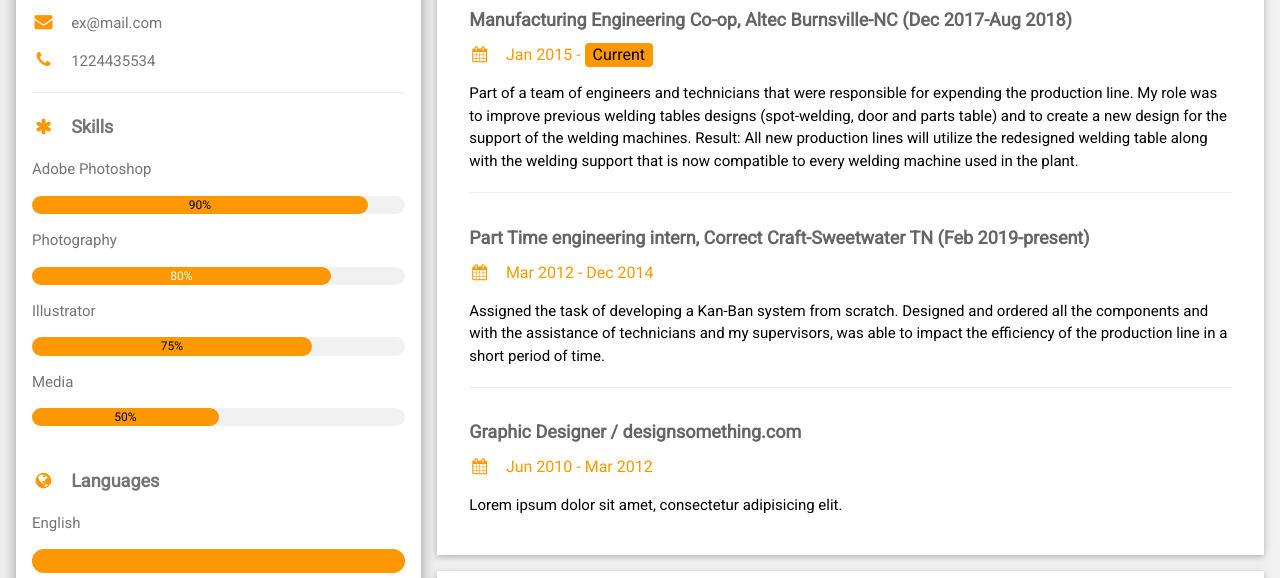
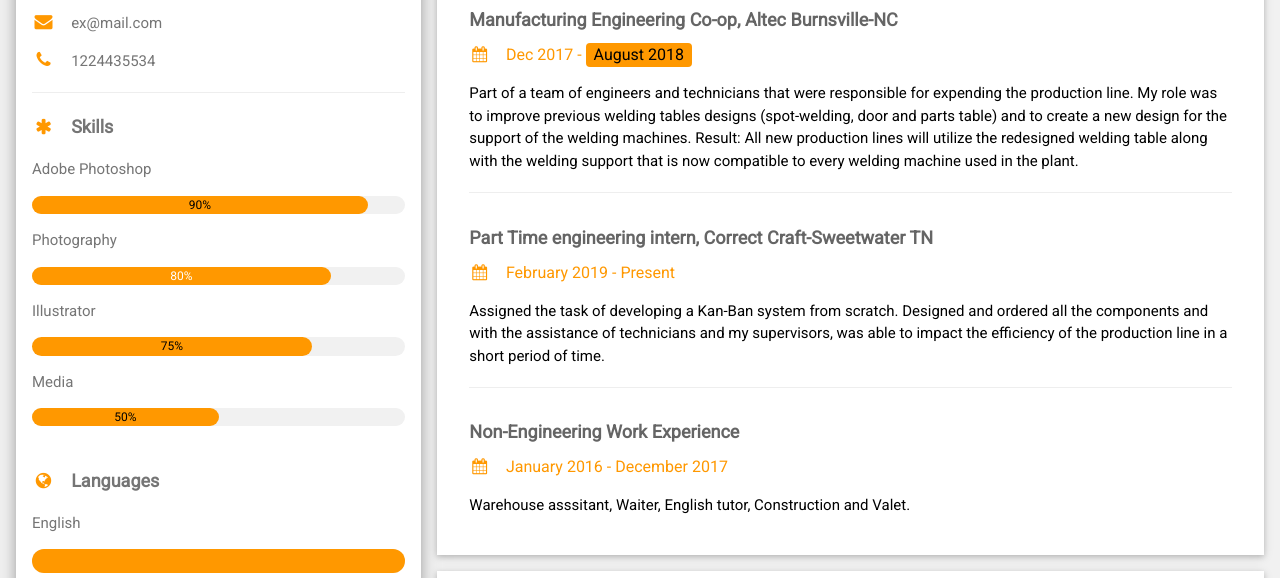
Before and after one commit to etomazel/etomazel.github.io, a plain HTML site: page index.html in a window 1280 px wide. Shown: the part 117-695 px from the top of the page. Drawn offline with nearby package versions, Linux system fonts and the light colour scheme.

Commit message:
Update index.html

```diff
--- a/index.html
+++ b/index.html
@@ -95,9 +95,9 @@
                             class="fa fa-suitcase fa-fw w3-margin-right w3-xxlarge w3-text-orange"></i>Work Experience
                     </h2>
                     <div class="w3-container">
-                        <h5 class="w3-opacity"><b>Manufacturing Engineering Co-op, Altec Burnsville-NC (Dec 2017-Aug 2018) </b></h5>
-                        <h6 class="w3-text-orange"><i class="fa fa-calendar fa-fw w3-margin-right"></i>Jan 2015 - <span
-                                class="w3-tag w3-orange w3-round">Current</span></h6>
+                        <h5 class="w3-opacity"><b>Manufacturing Engineering Co-op, Altec Burnsville-NC </b></h5>
+                        <h6 class="w3-text-orange"><i class="fa fa-calendar fa-fw w3-margin-right"></i>Dec 2017 - <span
+                                class="w3-tag w3-orange w3-round">August 2018</span></h6>
                         <p>Part of a team of engineers and technicians that were responsible for expending the production line.
                            My role was to improve previous welding tables designs (spot-welding, door and parts table) and to create
                            a new design for the support of the welding machines. Result: All new production lines will utilize
@@ -106,8 +106,8 @@
                         <hr>
                     </div>
                     <div class="w3-container">
-                        <h5 class="w3-opacity"><b>Part Time engineering intern, Correct Craft-Sweetwater TN (Feb 2019-present)</b></h5>
-                        <h6 class="w3-text-orange"><i class="fa fa-calendar fa-fw w3-margin-right"></i>Mar 2012 - Dec 2014
+                        <h5 class="w3-opacity"><b>Part Time engineering intern, Correct Craft-Sweetwater TN</b></h5>
+                        <h6 class="w3-text-orange"><i class="fa fa-calendar fa-fw w3-margin-right"></i>February 2019 - Present
                         </h6>
                         <p>Assigned the task of developing a Kan-Ban system from scratch. Designed and ordered all the components and with
                             the assistance of technicians and my supervisors, was able to impact the efficiency of the production line in a
@@ -115,10 +115,10 @@
                         <hr>
                     </div>
                     <div class="w3-container">
-                        <h5 class="w3-opacity"><b>Graphic Designer / designsomething.com</b></h5>
-                        <h6 class="w3-text-orange"><i class="fa fa-calendar fa-fw w3-margin-right"></i>Jun 2010 - Mar 2012
+                        <h5 class="w3-opacity"><b> Non-Engineering Work Experience</b></h5>
+                        <h6 class="w3-text-orange"><i class="fa fa-calendar fa-fw w3-margin-right"></i>January 2016 - December 2017
                         </h6>
-                        <p>Lorem ipsum dolor sit amet, consectetur adipisicing elit. </p><br>
+                        <p>Warehouse asssitant, Waiter, English tutor, Construction and Valet.</p><br>
                     </div>
                 </div>
 
```
